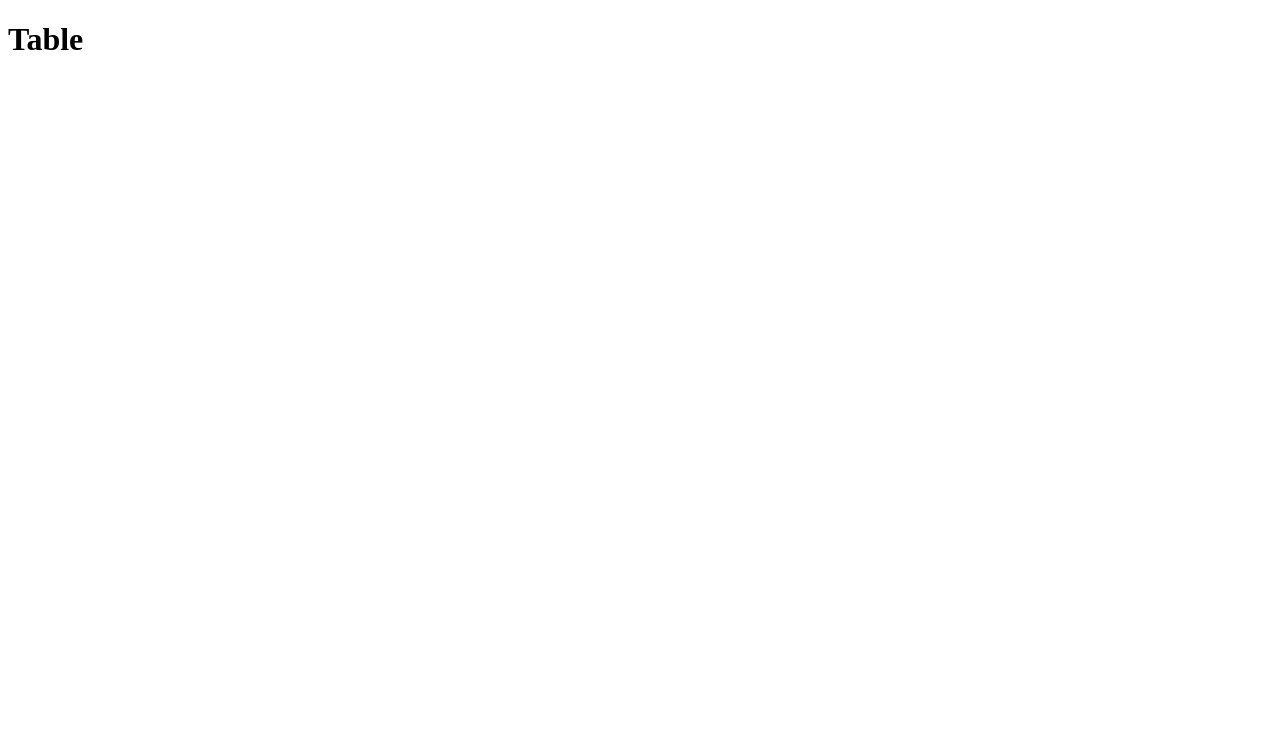
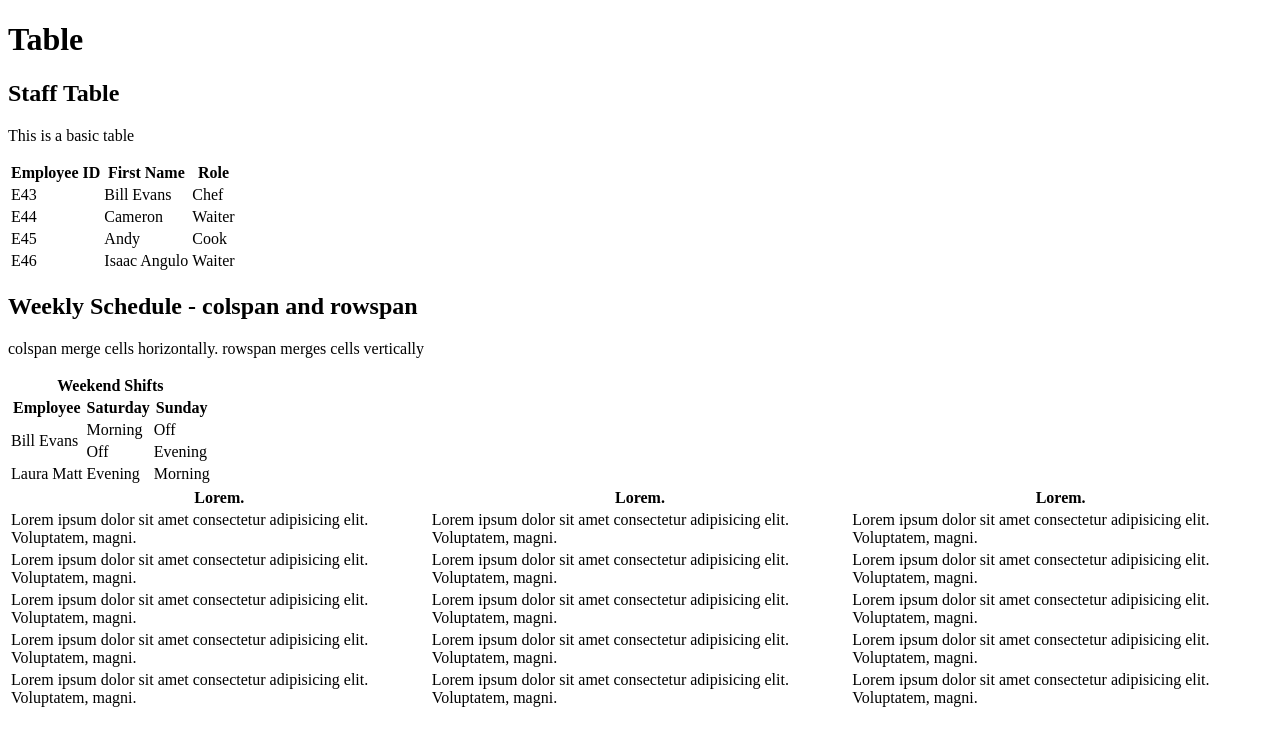
Before and after one commit to IsaacAGz/restaurant, a plain HTML site: page practice/table.html in a window 1280 px wide. Drawn offline with Linux system fonts and the light colour scheme.

Commit message:
practicing tables

```diff
--- a/practice/table.html
+++ b/practice/table.html
@@ -10,6 +10,109 @@
 <body>
     <main>
         <h1>Table</h1>
+
+        <h2>Staff Table</h2>
+        <p>This is a basic table</p>
+        <table>
+            <thead>
+                <tr>
+                    <th>Employee ID</th>
+                    <th>First Name</th>
+                    <th>Role</th>
+                </tr>
+            </thead>
+            <tbody>
+                <tr>
+                    <td>E43</td>
+                    <td>Bill Evans</td>
+                    <td>Chef</td>
+                </tr>
+                <tr>
+                    <td>E44</td>
+                    <td>Cameron</td>
+                    <td>Waiter</td>
+                </tr>
+                <tr>
+                    <td>E45</td>
+                    <td>Andy</td>
+                    <td>Cook</td>
+                </tr>
+                <tr>
+                    <td>E46</td>
+                    <td>Isaac Angulo</td>
+                    <td>Waiter</td>
+                </tr>
+
+            </tbody>
+        </table>
+
+        <h2>Weekly Schedule - colspan and rowspan</h2>
+        <p>colspan merge cells horizontally. rowspan merges cells vertically</p>
+        <table class="scheduleTable">
+            <thead>
+                <tr>
+                    <th colspan="3">Weekend Shifts</th>
+                </tr>
+                <tr>
+                    <th>Employee</th>
+                    <th>Saturday</th>
+                    <th>Sunday</th>
+                </tr>
+            </thead>
+            <tbody>
+                <tr>
+                    <td rowspan="2">Bill Evans</td>
+                    <td>Morning</td>
+                    <td>Off</td>
+                </tr>
+                <tr>
+                    <td>Off</td>
+                    <td>Evening</td>
+                </tr>
+                <tr>
+                    <td>Laura Matt</td>
+                    <td>Evening</td>
+                    <td>Morning</td>
+                </tr>
+            </tbody>
+        </table>
+
+        <table class="styledTable">
+            <thead>
+                <tr>
+                    <th>Lorem.</th>
+                    <th>Lorem.</th>
+                    <th>Lorem.</th>
+                </tr>
+            </thead>
+            <tbody>
+                <tr>
+                    <td>Lorem ipsum dolor sit amet consectetur adipisicing elit. Voluptatem, magni.</td>
+                    <td>Lorem ipsum dolor sit amet consectetur adipisicing elit. Voluptatem, magni.</td>
+                    <td>Lorem ipsum dolor sit amet consectetur adipisicing elit. Voluptatem, magni.</td>
+                </tr>
+                <tr>
+                    <td>Lorem ipsum dolor sit amet consectetur adipisicing elit. Voluptatem, magni.</td>
+                    <td>Lorem ipsum dolor sit amet consectetur adipisicing elit. Voluptatem, magni.</td>
+                    <td>Lorem ipsum dolor sit amet consectetur adipisicing elit. Voluptatem, magni.</td>
+                </tr>
+                <tr>
+                    <td>Lorem ipsum dolor sit amet consectetur adipisicing elit. Voluptatem, magni.</td>
+                    <td>Lorem ipsum dolor sit amet consectetur adipisicing elit. Voluptatem, magni.</td>
+                    <td>Lorem ipsum dolor sit amet consectetur adipisicing elit. Voluptatem, magni.</td>
+                </tr>
+                <tr>
+                    <td>Lorem ipsum dolor sit amet consectetur adipisicing elit. Voluptatem, magni.</td>
+                    <td>Lorem ipsum dolor sit amet consectetur adipisicing elit. Voluptatem, magni.</td>
+                    <td>Lorem ipsum dolor sit amet consectetur adipisicing elit. Voluptatem, magni.</td>
+                </tr>
+                <tr>
+                    <td>Lorem ipsum dolor sit amet consectetur adipisicing elit. Voluptatem, magni.</td>
+                    <td>Lorem ipsum dolor sit amet consectetur adipisicing elit. Voluptatem, magni.</td>
+                    <td>Lorem ipsum dolor sit amet consectetur adipisicing elit. Voluptatem, magni.</td>
+                </tr>
+            </tbody>
+        </table>
     </main>
 </body>
 </html>
```
